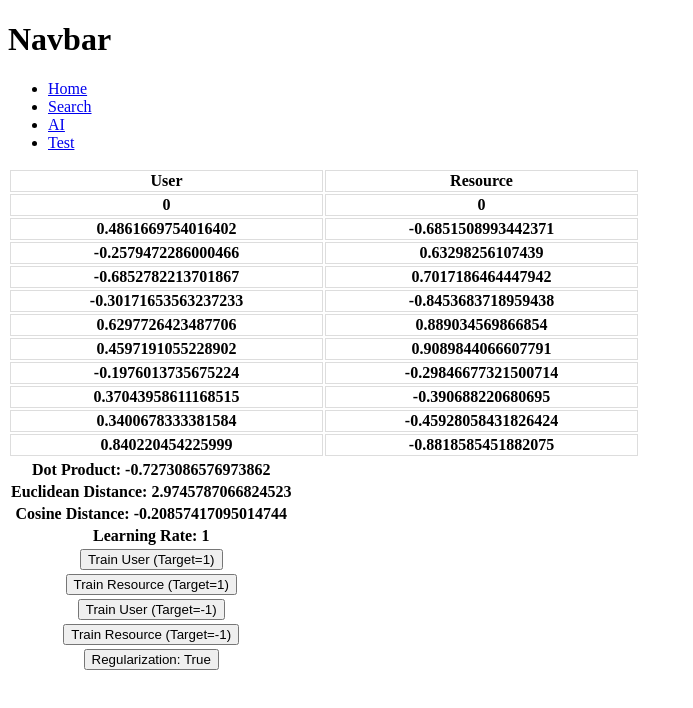
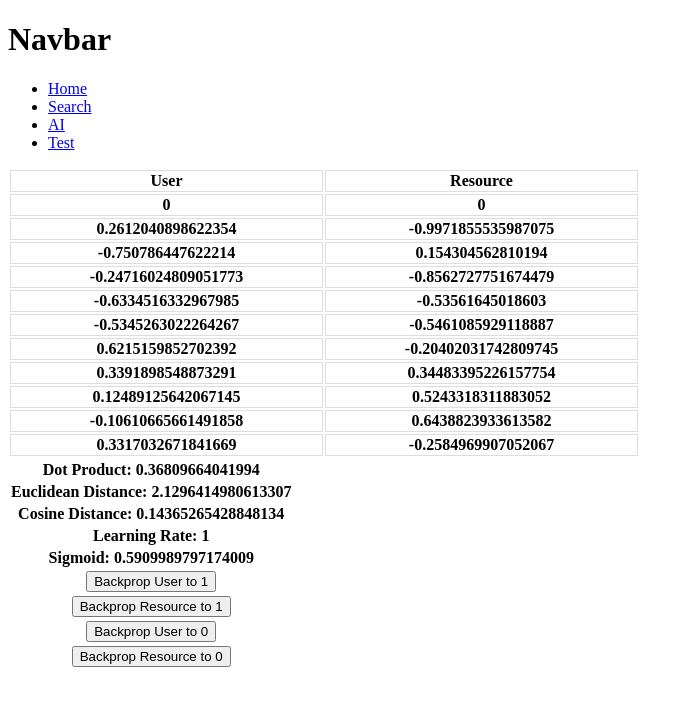
Before and after one commit to goodboi9996/diginary, a React (Create React App) app in the folder client/: page /ai in a window 1280 px wide. Shown: the top 708 px of the page, without its empty margins (0-693 px from the left). Built offline with nearby package versions, Linux system fonts and the light colour scheme.

Commit message:
proper backprop

```diff
--- a/client/src/App.js
+++ b/client/src/App.js
@@ -4,15 +4,45 @@ import Navbar from './components/Navbar';
 import Test from './components/Test';
 import Search from './components/Search';
 import AI from './components/AI';
+import { create, all } from 'mathjs';
+const config = {};
+const math = create(all, config);
+
+// our "database"
+const resourceList = ["https://www.mathsisfun.com/", "https://www.khanacademy.org/math", "http://www.math.com/", "https://www.mathplayground.com/", "https://developer.mozilla.org/en/docs/Web/JavaScript/Reference/Global_Objects/Math", "https://en.wikipedia.org/wiki/English_language", "https://www.ets.org/toefl", "https://en.wikipedia.org/wiki/English", "https://www.cambridgeenglish.org/", "https://www.elections.ny.gov/NYSBOE/download/voting/AbsenteeBallot-English.pdf"]
+const userList = ["goodboi9996", "6176UD"];
+const params = 10;
 
 class App extends Component {
+  constructor(props) {
+    super(props);
+    //first is credibility (manually changed)
+    let resourceData = {};
+    resourceList.forEach((x) => { resourceData[x] = { vec: math.random([params], -1, 1), cred: math.random(-1, 1) } })
+    let userData = {};
+    userList.forEach((x) => { userData[x] = { vec: math.random([params], -1, 1) } })
+    this.state = {
+      resourceData,
+      userData
+    };
+    console.log(this.state);
+  }
+
+
+
+
   render() {
     return (
       <BrowserRouter>
         <div className="App" >
           <Navbar />
           <Route path='/search' component={Search} />
-          <Route path='/ai' component={AI} />
+          <Route
+            path='/ai'
+            render={(props) => (
+              <AI {...props} appPtr={this} />
+            )}
+          />
           <Route path='/test' component={Test} />
         </div>
       </BrowserRouter>
--- a/client/src/components/AI.js
+++ b/client/src/components/AI.js
@@ -8,6 +8,26 @@ const constParams = 1;
 const params = 10;
 //global for whole project
 const learningRate = 1;
+
+const actF = {
+    "none": [x => { return x; }, () => { return 1; }],
+    "sigmoid": [x => { return 1 / (1 + math.exp(-x)); }, (x => {
+        let s = 1 / (1 + math.exp(-x));
+        return s * (1 - s);
+    })]
+}
+
+const cost = {
+    "mse": [(x, target) => { return (x - target) * (x - target); }, (x, target) => { return 2 * (x - target); }],
+    "ce": [
+        (x, target) => {
+            return -target * math.log(x) + (1 - target) * math.log(1 - x);
+        },
+        (x, target) => {
+            return -target / x - (1 - target) / (1 - x);
+        }
+    ]
+}
 
 class AI extends Component {
     constructor(props) {
@@ -25,6 +45,8 @@ class AI extends Component {
         };
     }
 
+    app = this.props.appPtr;
+
     getDot() {
         return math.dot(this.state.user, this.state.resource);
     }
@@ -36,10 +58,6 @@ class AI extends Component {
     getCosDist() {
         return this.getDot() / math.distance(this.state.user, math.zeros(params + constParams)) / math.distance(this.state.resource, math.zeros(params + constParams));
     }
-
-    // sigmoid(x){
-    //     return
-    // }
 
     trainUser = (customlr, lambda, dotTarget) => {
         let output = this.getDot();
@@ -65,6 +83,18 @@ class AI extends Component {
             gradient[i] = 0;
         }
         this.setState({ resource: math.add(this.state.resource, math.multiply(-1 * customlr * learningRate, gradient)) });
+    }
+
+    getGrad = (x, theta, target, actf, costf, lambda) => {
+        let dotOutput = math.dot(x, theta);
+        let output = actF[actf][0](dotOutput);
+        // let costV = cost[costf][0](output, target);
+        let costG = cost[costf][1](output, target);
+        let outputG = costG * actF[actf][1](dotOutput);
+        let grad = math.multiply(outputG, x);
+        grad = math.add(grad, math.multiply(lambda, theta));
+
+        return grad;
     }
 
     toggleRegularization = () => {
@@ -94,15 +124,22 @@ class AI extends Component {
                         <tr><th>{"Euclidean Distance: " + this.getEucDist()}</th></tr>
                         <tr><th>{"Cosine Distance: " + this.getCosDist()}</th></tr>
                         <tr><th>{"Learning Rate: " + learningRate}</th></tr>
-                        <tr><th><button onClick={() => { this.trainUser(0.1, 1, 1) }}>Train User (Target=1)</button></th></tr>
+                        <tr><th>{"Sigmoid: " + actF["sigmoid"][0](this.getDot())}</th></tr>
+
+                        {/* <tr><th><button onClick={() => { this.trainUser(0.1, 1, 1) }}>Train User (Target=1)</button></th></tr>
                         <tr><th><button onClick={() => { this.trainResource(0.1, 1, 1) }}>Train Resource (Target=1)</button></th></tr>
                         <tr><th><button onClick={() => { this.trainUser(0.1, 1, -1) }}>Train User (Target=-1)</button></th></tr>
                         <tr><th><button onClick={() => { this.trainResource(0.1, 1, -1) }}>Train Resource (Target=-1)</button></th></tr>
-                        <tr><th><button onClick={this.toggleRegularization}>Regularization: {this.state.regularization ? "True" : "False"}</button></th></tr>
+                        <tr><th><button onClick={this.toggleRegularization}>Regularization: {this.state.regularization ? "True" : "False"}</button></th></tr> */}
+                        <tr><th><button onClick={() => { this.setState({ user: math.subtract(this.state.user, this.getGrad(this.state.resource, this.state.user, 1, "sigmoid", "mse", 0)) }) }}>Backprop User to 1</button></th></tr>
+                        <tr><th><button onClick={() => { this.setState({ resource: math.subtract(this.state.resource, this.getGrad(this.state.user, this.state.resource, 1, "sigmoid", "mse", 0)) }) }}>Backprop Resource to 1</button></th></tr>
+                        <tr><th><button onClick={() => { this.setState({ user: math.subtract(this.state.user, this.getGrad(this.state.resource, this.state.user, 0, "sigmoid", "mse", 0)) }) }}>Backprop User to 0</button></th></tr>
+                        <tr><th><button onClick={() => { this.setState({ resource: math.subtract(this.state.resource, this.getGrad(this.state.user, this.state.resource, 0, "sigmoid", "mse", 0)) }) }}>Backprop Resource to 0</button></th></tr>
+
                     </tbody>
                 </table>
 
-            </div>
+            </div >
         );
     }
 }
```
